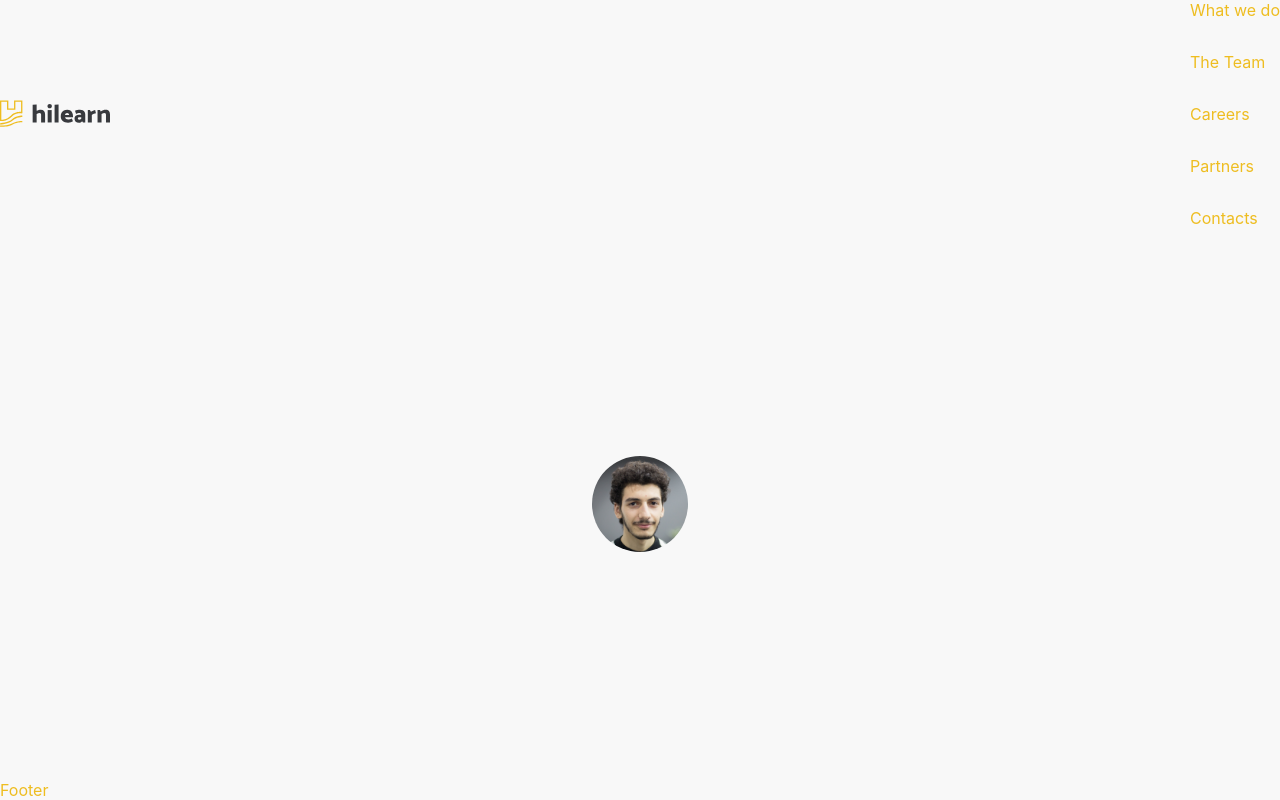
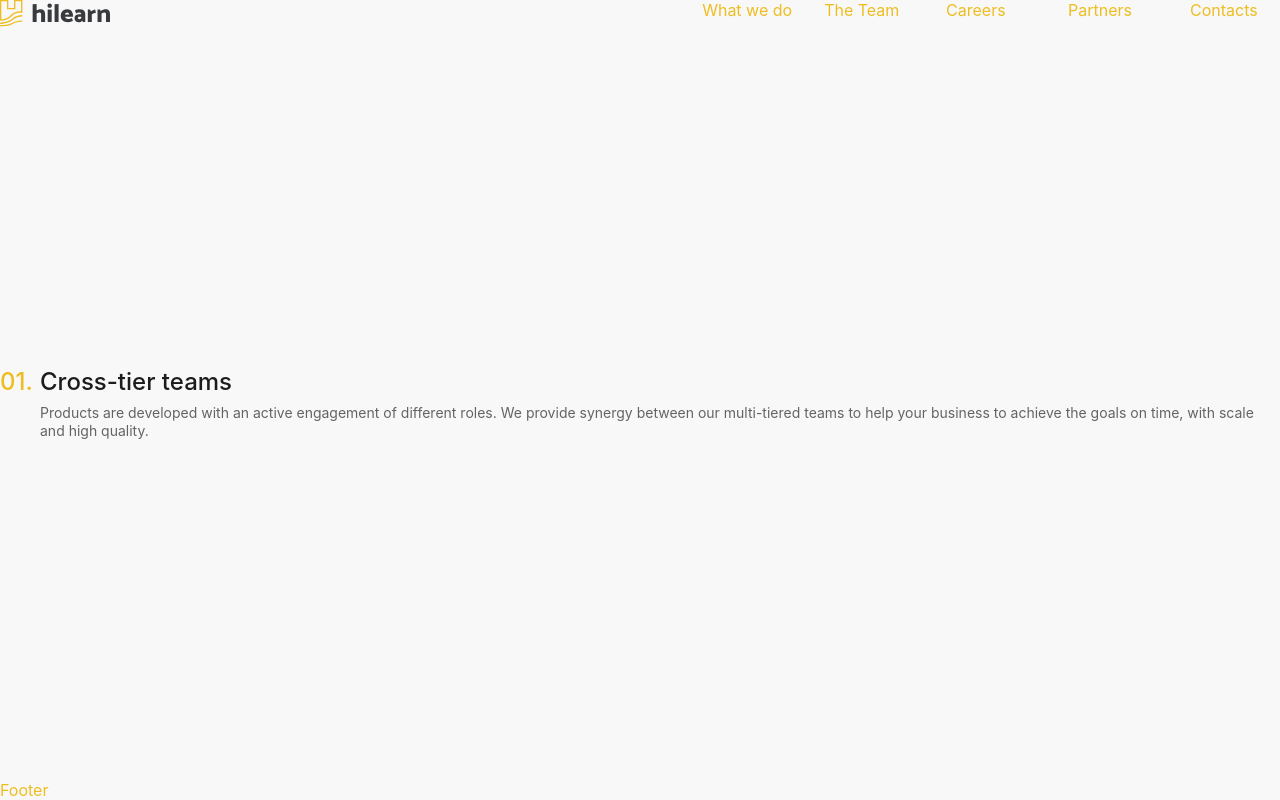
Before and after one commit to hilearn/website, a Next.js app: page / in a window 1280 px wide. Built offline with nearby package versions, Linux system fonts and the light colour scheme.

Commit message:
add Typography and Advantage Component

```diff
--- a/pages/_document.tsx
+++ b/pages/_document.tsx
@@ -29,7 +29,7 @@ export default class MyDocument extends Document {
         <Head>
           <meta charSet="UTF-8" />
           <meta name="viewport" content="width=device-width, initial-scale=1.0" />
-          <meta http-equiv="X-UA-Compatible" content="ie=edge" />
+          <meta httpEquiv="X-UA-Compatible" content="ie=edge" />
         </Head>
         <body>
           <Main />
--- a/src/components/Home.tsx
+++ b/src/components/Home.tsx
@@ -1,7 +1,6 @@
 import styled from 'styled-components';
-import RoundedImage from './common/RoundedImage';
 
-import person from '../../public/images/team/zidder.jpg';
+import Advantage from './common/Advantage';
 
 const Container = styled.div`
   display: flex;
@@ -13,7 +12,11 @@ const Container = styled.div`
 const Home = () => {
   return (
     <Container>
-      <RoundedImage src={person} />
+      <Advantage
+        queue='01.'
+        title="Cross-tier teams"
+        description="Products are developed with an active engagement of different roles. We provide synergy between our multi-tiered teams to help your business to achieve the goals on time, with scale and high quality."
+      />
     </Container>
   );
 };
--- a/src/components/Layout/Header.tsx
+++ b/src/components/Layout/Header.tsx
@@ -12,7 +12,7 @@ const Container = styled.nav`
 const Links = styled.div`
   display: grid;
   grid-gap: 32px;
-  grid-template: 1fr / repeat(5);
+  grid-template: 1fr / repeat(5, 1fr);
 `;
 
 const Header = () => {
--- /dev/null
+++ b/src/components/common/Advantage.tsx
@@ -0,0 +1,57 @@
+import styled from "styled-components";
+import theme from "../../theme";
+import Typography from "./Typography";
+
+interface ComponentProps {
+  title: string;
+  description: string;
+  queue: string;
+}
+
+const Container = styled.div`
+  position: relative;
+  padding-left: 40px;
+`;
+
+const StyledTitle = styled(Typography)`
+  font-size: 24px;
+  font-weight: 500;
+  line-height: 29px;
+`;
+
+const StyledQueue = styled(StyledTitle)`
+  position: absolute;
+  top: 0;
+  left: 0;
+`;
+
+const StyledDescription = styled(Typography)`
+  font-size: 14px;
+  font-weight: 400;
+  line-height: 18px;
+  margin-top: 8px;
+`;
+
+const Advantage = (props: ComponentProps) => {
+  const {
+    queue,
+    title,
+    description
+  } = props;
+
+  return (
+    <Container>
+      <StyledQueue customColor={theme.colors.primary}>
+        {queue}
+      </StyledQueue>
+      <StyledTitle>
+        {title}
+      </StyledTitle>
+      <StyledDescription color="secondary">
+        {description}
+      </StyledDescription>
+    </Container>
+  );
+};
+
+export default Advantage;
--- /dev/null
+++ b/src/components/common/Typography.tsx
@@ -0,0 +1,53 @@
+import styled from "styled-components";
+
+interface ComponentProps {
+  children: React.ReactNode;
+  as?: keyof HTMLElementTagNameMap;
+  color?: 'primary' | 'secondary';
+  customColor?: string;
+  padding?: string;
+  margin?: string;
+  className?: string;
+}
+
+interface StyledTypographyProps {
+  $color: 'primary' | 'secondary';
+  customColor: string | undefined;
+  padding: string | undefined;
+  margin: string | undefined;
+}
+
+const StyledTypography = styled.p<StyledTypographyProps>`
+  font-family: Inter;
+  letter-spacing: 0em;
+  color: ${({ theme, $color, customColor }) => customColor || theme.colors.text[$color]};
+  padding: ${({ padding }) => padding || 0};
+  margin: ${({ margin }) => margin || 0};
+`;
+
+const Typography = (props: ComponentProps) => {
+  const {
+    as,
+    children,
+    color = 'primary',
+    customColor,
+    padding,
+    margin,
+    className,
+  } = props;
+
+  return (
+    <StyledTypography
+      as={as}
+      $color={color}
+      customColor={customColor}
+      padding={padding}
+      margin={margin}
+      className={className}
+    >
+      {children}
+    </StyledTypography>
+  );
+};
+
+export default Typography;
--- a/src/theme.ts
+++ b/src/theme.ts
@@ -5,6 +5,10 @@ const theme: DefaultTheme = {
     primary: '#EEBD20',
     secondary: '#F3F1EA',
     background: '#F8F8F8',
+    text: {
+      primary: '#1C1C1C',
+      secondary: 'rgba(0, 0, 0, 0.6);',
+    }
   },
 };
 
--- a/styled.d.ts
+++ b/styled.d.ts
@@ -6,6 +6,10 @@ declare module 'styled-components' {
       primary: string;
       secondary: string;
       background: string;
+      text: {
+        primary: string;
+        secondary: string;
+      }
     };
   }
 }
```
Also changed, not shown: src/components/common/BlockTitle.tsx (added, +22 -0 lines).
